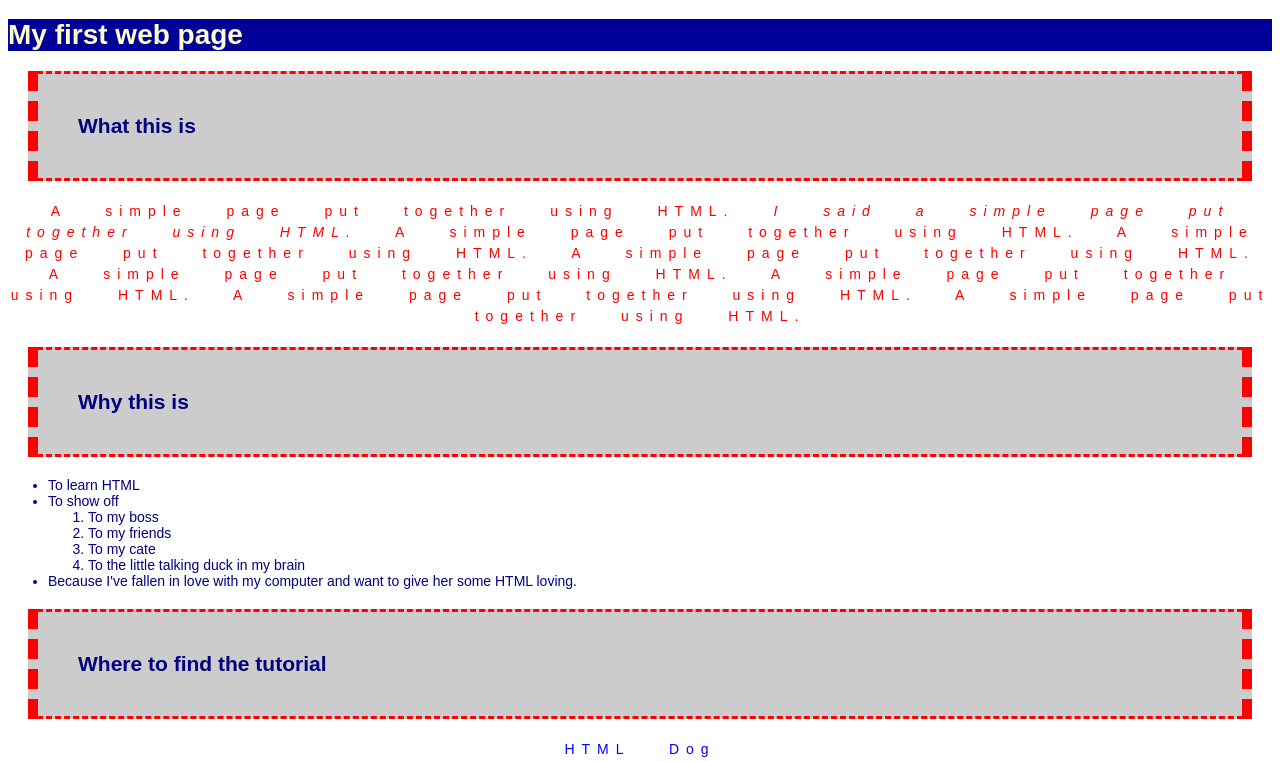
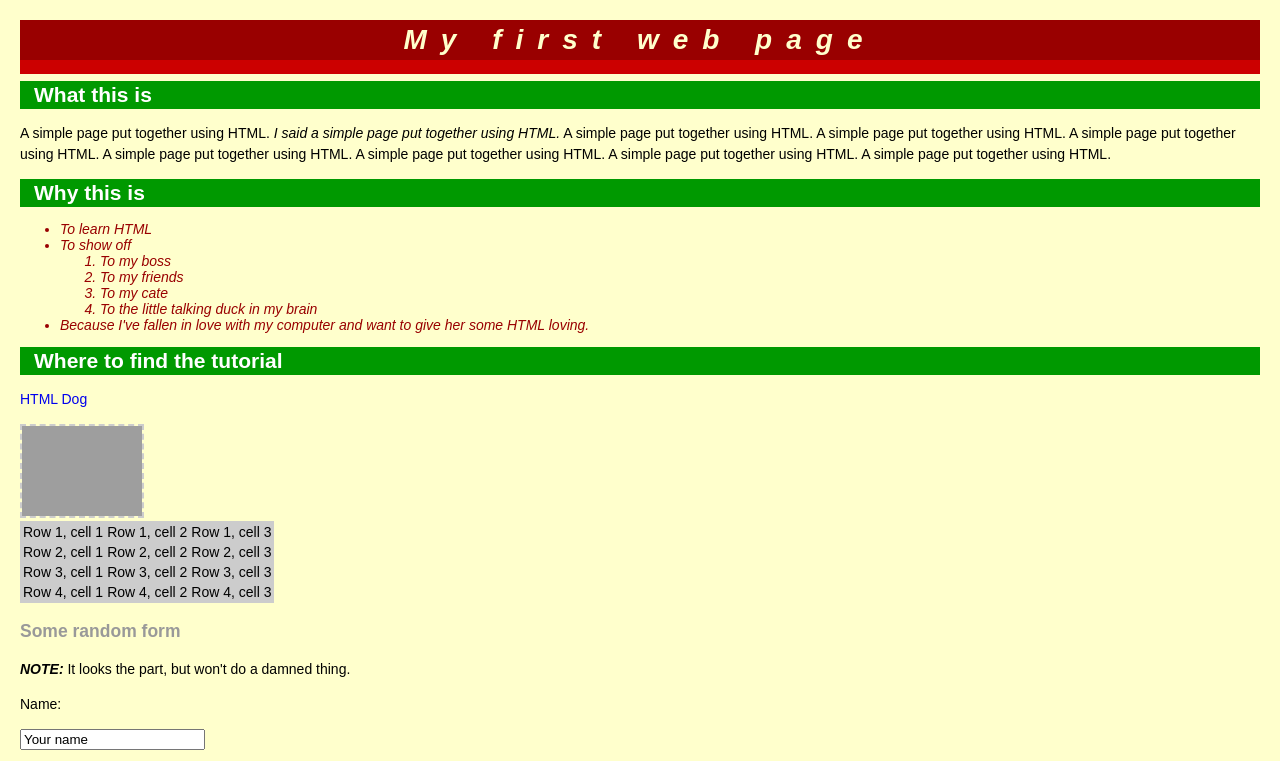
Before and after one commit to apilling/HTMLDogBeginner, a plain HTML site: page index.html in a window 1280 px wide. Shown: the top 761 px of the page. Drawn offline with Linux system fonts and the light colour scheme; grey boxes are pictures that could not be loaded.

Commit message:
completedcsstutorial

```diff
--- a/style.css
+++ b/style.css
@@ -1,42 +1,65 @@
 p {
-    color: red;
-    letter-spacing: 0.5em;
-    word-spacing: 2em;
-    line-height: 1.5;
-    text-align: center;
-
+    line-height: 21px;
 }
 
 a {
-    color: blue;
     text-decoration: none;
 }
 
 body {
     font-size: 14px;
-    color: navy;
+    color: black;
     font-family: Arial, Helvetica, sans-serif;
+    background-color: #ffc;
+    margin: 20px;
+    padding: 0;
 }
 
 h1 {
     color: #ffc;
-    background-color: #009;
+    background-color: #900;
     font-size: 2em;
+    margin: 0;
+    margin-bottom: 7px;
+    padding: 4px;
+    font-style: italic;
+    text-align: center;
+    letter-spacing: 0.5em;
+    border-bottom-style: solid;
+    border-bottom-width: 0.5em;
+    border-bottom-color: #c00;
 }
 
 h2 {
+    color: white;
     font-size: 1.5em;
-    background-color: #ccc;
-    margin: 20px;
-    padding: 40px;
-    border-style: dashed;
-    border-width: 3px;
-    border-left-width: 10px;
-    border-right-width: 10px;
-    border-color: red;
+    background-color: #090;
+    margin: 0;
+    padding: 2px;
+    padding-left: 14px;
+}
+
+h3 {
+    color: #999;
+    font-size: 1.25em;
 }
 
 strong {
     font-style: italic;
     text-transform: uppercase;
 }
+
+img {
+    border-style: dashed;
+    border-width: 2px;
+    border-color: #ccc;
+}
+
+li {
+    color: #900;
+    font-style: italic;
+}
+
+table {
+    background-color: #ccc;
+}
```
